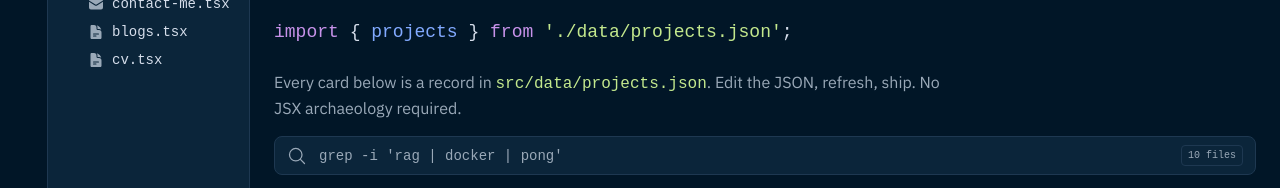
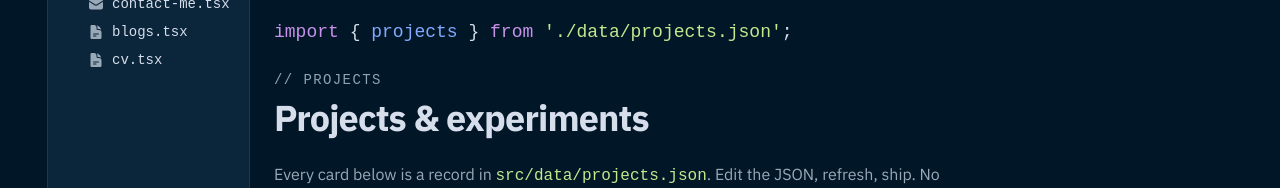
Before and after one commit to Ybouali/ybouali, a React (Vite) app: page /projects in a window 1280 px wide. Shown: the part 182-370 px from the top of the page. Built offline with nearby package versions, Linux system fonts and the light colour scheme.

Commit message:
a11y: add h1 to projects listing page (#12)
- Screen readers and search engines now see a primary heading
- Matches certificates page structure (// section + h1)

```diff
--- a/src/pages/projects/index.tsx
+++ b/src/pages/projects/index.tsx
@@ -84,6 +84,14 @@ function Projects() {
             <ProjectCaseStudy />
           ) : (
             <>
+              <header className="flex flex-col gap-2 w-full max-w-3xl">
+                <span className="font-mono text-sm text-owl-comment uppercase tracking-widest">
+                  {"// projects"}
+                </span>
+                <h1 className="text-3xl md:text-4xl font-bold text-owl-text tracking-tight">
+                  Projects &amp; experiments
+                </h1>
+              </header>
               <div className="w-full flex flex-col gap-4">
                 <p className="text-owl-text-muted max-w-2xl">
                   Every card below is a record in{" "}
```
